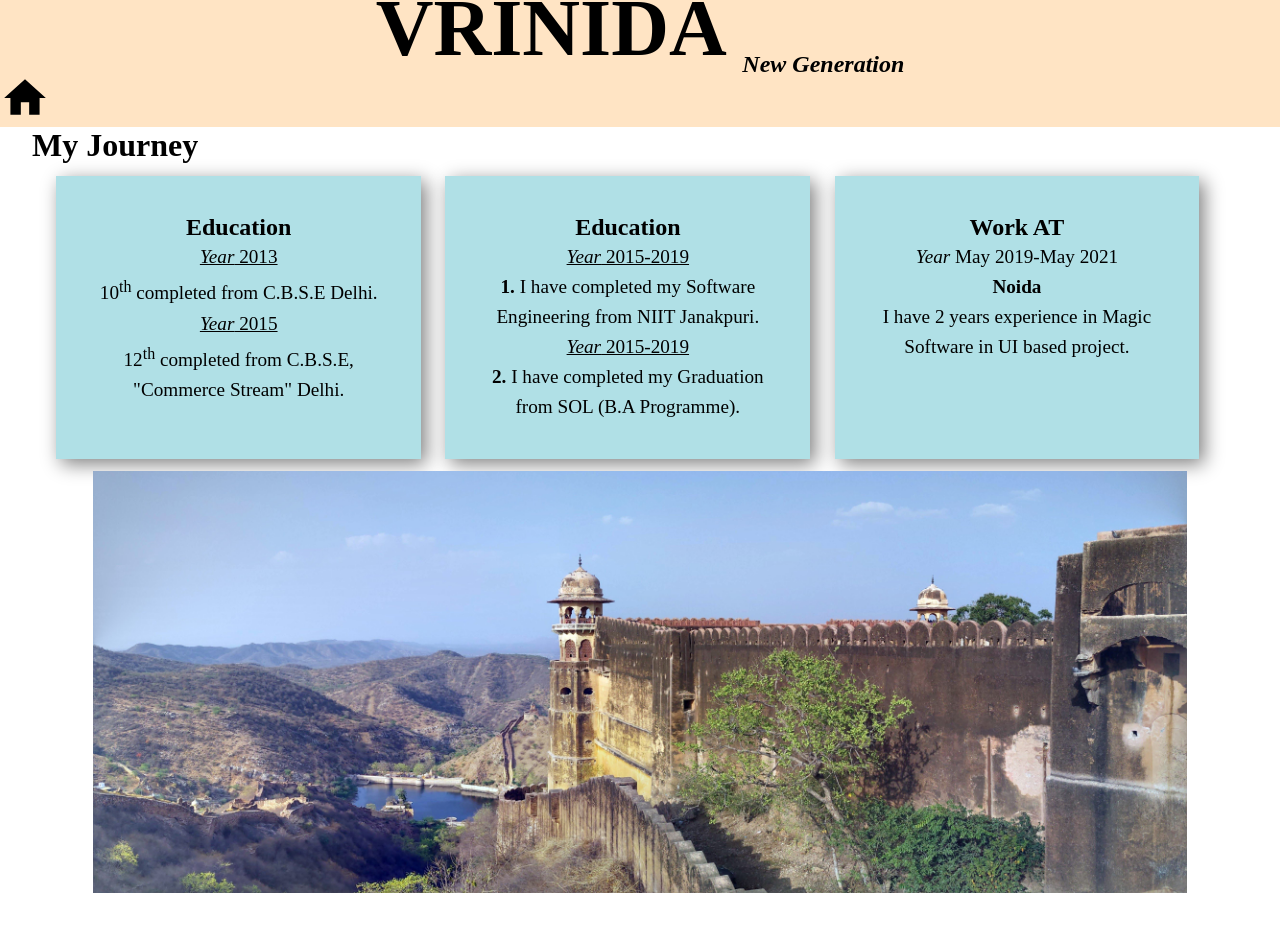
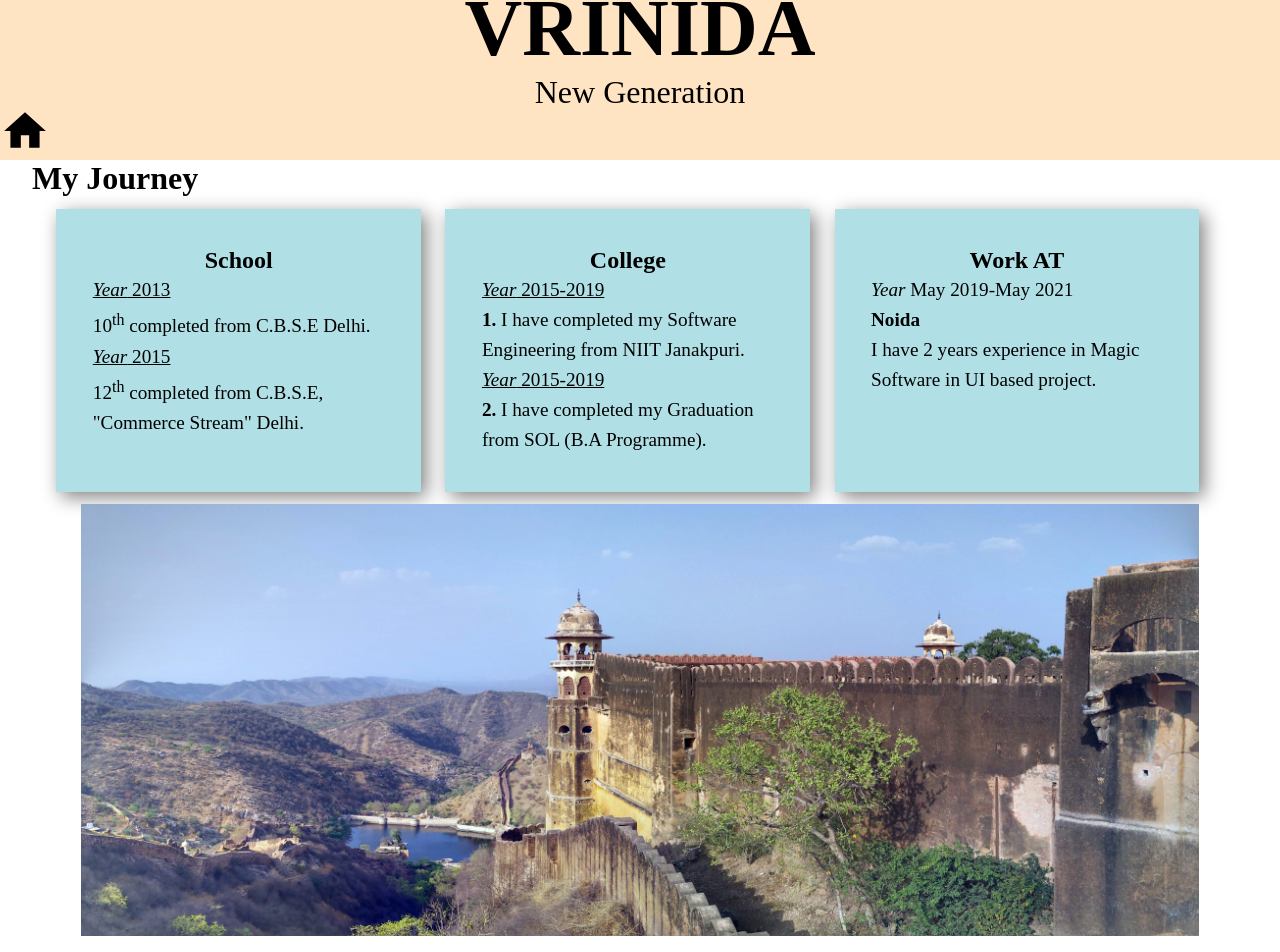
Before and after one commit to GOKUSAMA-DEV/virinda, a React (Create React App) app: page /blog in a window 1280 px wide. Shown: the part 43-995 px from the top of the page. Built offline with nearby package versions, Linux system fonts and the light colour scheme.

Commit message:
Your commit548455

```diff
--- a/src/App.js
+++ b/src/App.js
@@ -7,6 +7,9 @@ import Painting from "./Painting";
 import Joker from "./Joker";
 import Footer from "./Footer";
 import Blog from "./Blog";
+import Gallery from "./Gallery";
+import Cart from "./Cart";
+import Total from "./Total";
 
 const App = () => {
   return (
@@ -18,6 +21,8 @@ const App = () => {
         <Route exact path="/painting" component={Painting}></Route>
         <Route exact path="/painting/joker" component={Joker}></Route>
         <Route exact path="/blog" component={Blog}></Route>
+        <Route exact path="/recipes/total" component={Total}></Route>
+        <Route exact path="/blog/gallery" component={Gallery}></Route>
       </Switch>
       <Footer/>
     </>
--- a/src/Blog.jsx
+++ b/src/Blog.jsx
@@ -1,22 +1,22 @@
 import React from "react";
 import A from "./Blog/A.jpg";
+import { Link } from "react-router-dom";
 
-
-const Blog = (props) => {
+const Blog = () => {
   return (
     <>
       <div className="blog">
         <h1 className="my-journey">My Journey</h1>
         <div className="education-main">
           <div className="journey">
-        <h2>Education</h2>
+            <h2>School</h2>
             <p className="year"><i>Year</i> 2013</p>
             <p>10<sup>th</sup> completed from C.B.S.E Delhi.</p>
             <p className="year"><i>Year</i> 2015</p>
             <p>12<sup>th</sup> completed from C.B.S.E, "Commerce Stream" Delhi. </p>
           </div>
           <div className="journey">
-      <h2>Education</h2>
+            <h2>College</h2>
             <p className="year"><i>Year</i> 2015-2019</p>
             <p><b>1.</b> I have completed my Software Engineering from NIIT Janakpuri.</p>
             <p className="year"><i>Year</i> 2015-2019</p>
@@ -29,8 +29,14 @@ const Blog = (props) => {
             <p>I have 2 years experience in Magic Software in UI based project.</p>
           </div>
         </div>
-      <div className="blog-front"><img src={A} /></div>
+        <div className="blog-front"><img src={A} />
+          <div className="gallery">
+            <Link to="/blog/gallery">Gallery</Link>
           </div>
+        </div>
+      </div>
+
+
     </>
   )
 }
--- a/src/Cart.js
+++ b/src/Cart.js
@@ -20,6 +20,7 @@ const sum = cart.reduce((a, c) => a + c.price,0);
           ))}
           <br></br>
           <h2>TOTAL PRICE = <span>&#8377;</span> {cart.entity}{sum}</h2>
+
         </div>
         </>
     )
--- /dev/null
+++ b/src/Gallery.js
@@ -0,0 +1,22 @@
+import React from "react";
+
+const Gallery = () =>{
+    return(
+        <>
+        <h1 className="gallery-title">Hobbys</h1>
+        <div className="parent_gallery">
+            <div>
+        <h1>Cooking</h1>
+            </div>
+            <div>
+            <h1>Photography</h1>
+            </div>
+            <div>
+            <h1>Sketching</h1>
+            </div>
+        </div>
+        </>
+    )
+}
+
+export default Gallery;
--- a/src/Header.js
+++ b/src/Header.js
@@ -7,9 +7,9 @@ const Header = () => {
     <>
       <div className="header">
         <h1 className="title">
-            VRINIDA <span className="sub">New Generation</span>
+            VRINIDA
         </h1>
-        <p></p>
+        <p className="sub-title">New Generation</p>
         <Link to="/"><HomeIcon style={{ fontSize: 50, color: "black", marginTop: -5, textAlign: "center" }} /></Link>
       </div>
     </>
--- a/src/Joker.js
+++ b/src/Joker.js
@@ -5,15 +5,22 @@ const Joker = () => {
   const [inputList, setInputList] = useState("");
   const [item, setItems] = useState([]);
 
-
-
   const itemEvent = (e) =>{
     setInputList(e.target.value)
+
   }
-  const addComment = () => {
-    setItems((oldItems) =>{
-      return [...oldItems, inputList]
-    })
+  const addComment = (e) => {
+    e.preventDefault();
+    if (!inputList) {
+      alert("entery your thoughts");
+      console.log("entery your thoughts");
+    }
+    else{
+      setItems((oldItems) =>{
+        return [...oldItems, inputList]
+      })
+    }
+
   }
 
   return (
@@ -36,7 +43,8 @@ const Joker = () => {
         <h1 className="thoughts">Your Thoughts</h1>
 
           <div className="form">
-            <input type="text" placeholder="please enter your thoughts" onChange={itemEvent} />
+            <form>
+            <input type="text" placeholder="please enter your thoughts" onChange={itemEvent} required />
             <button onClick={addComment}>Thoughts</button>
             <ol className="comment-display">
               {/* <li>{inputList}</li> */}
@@ -46,6 +54,7 @@ const Joker = () => {
                 })
               }
             </ol>
+            </form>
           </div>
 
       </div>
--- a/src/Recipes.js
+++ b/src/Recipes.js
@@ -1,9 +1,29 @@
 import React, { useState } from "react";
 import A from "./Recipes/restaurants.jpg";
+import FastfoodIcon from '@material-ui/icons/Fastfood';
 import YourMenu from "./YourMenu";
 import MainMenu from "./MainMenu";
 import Bread from "./Bread";
+import Total from "./Total";
 import Cart from "./Cart";
+
+import { makeStyles } from "@material-ui/core/styles";
+import { Link } from "react-router-dom";
+
+
+const styles = {
+  root: {
+      fontSize: 25,
+      color: "black",
+      marginLeft: 92,
+      border: 2,
+      borderRadious: 15,
+      "&:hover": {
+          color: "grey"
+      }
+  }
+}
+const useStyles = makeStyles(styles);
 
 const Recipes = () => {
 
@@ -14,11 +34,15 @@ const Recipes = () => {
     setCart([...cart , {...val}]);
   };
 
+
+const look = useStyles();
+
   return (
     <>
     <div className="recipe_parent">
     <div className="recipe_title">
-      <h1>Virinda Resturant</h1>
+      <h1>Food Cart</h1>
+      <Link to="/recipes/total"><FastfoodIcon className={look.root} />{cart.length}</Link>
       </div>
       <div className="title_image">
         <img src={A} className="restaurant_image" />
--- /dev/null
+++ b/src/Total.js
@@ -0,0 +1,12 @@
+import React from "react";
+import Cart from "./Cart";
+
+const Total = () =>{
+    return(
+        <>
+        <Cart cart={cart}/>
+        </>
+    )
+}
+
+export default Total;
--- a/src/index.css
+++ b/src/index.css
@@ -19,13 +19,10 @@ a{
   padding-top: 2%;
 }
 
-
-.sub{
-  vertical-align: sub;
-  font-size: 1.5rem;
-  font-style: italic;
+.sub-title{
+  font-size: 2rem;
+  text-align: center;
 }
-
 /* .header a{
   font-size: 3rem;
 } */
@@ -199,7 +196,7 @@ a{
 }
 
 .recipe_title{
-  font-size: 1.5rem;
+  font-size: 1.2rem;
   text-align: center;
   margin-top: 2%;
   text-decoration: underline;
@@ -215,7 +212,7 @@ a{
 
 .title_image .restaurant_image{
   height: auto;
-  width: 40%;
+  width: 90%;
 }
 
 
@@ -414,10 +411,28 @@ a{
 }
 .blog-front img{
   height: auto;
-  width: 90%;
+  width: 92%;
   /* filter: blur(2px); */
   margin-top: 1%;
 }
+
+.gallery{
+  height: auto;
+  width: auto;
+  margin: auto;
+  position: absolute;
+
+  top: 120%;
+}
+.gallery a{
+  font-size: 3rem;
+  color: transparent;
+}
+
+.gallery a:hover{
+  color: black;
+}
+
 @media (max-width: 767px) {
   .header{
     height: 10%;
@@ -426,6 +441,9 @@ a{
   }
   .title{
     font-size: 2rem;
+  }
+  .sub-title{
+    font-size: 1rem;
   }
   .header a{
     font-size: 1rem;
@@ -570,12 +588,15 @@ a{
   margin-left: 2%;
   margin-top: 1%;
   line-height: 30px;
+  transition: ease-in-out 0.3s;
+}
+
+.journey h2{
   text-align: center;
-  transition: transform 1s;
 }
 
 .journey:hover{
-  transform: translate(20px, 20px);
+  transform: scale(1.1);
   cursor: pointer;
 }
 
@@ -587,3 +608,6 @@ a{
 .year{
   text-decoration: underline;
 }
+.gallery-title{
+  text-align: center;
+}
```
Lines whose indentation alone changed are shown as unchanged.
